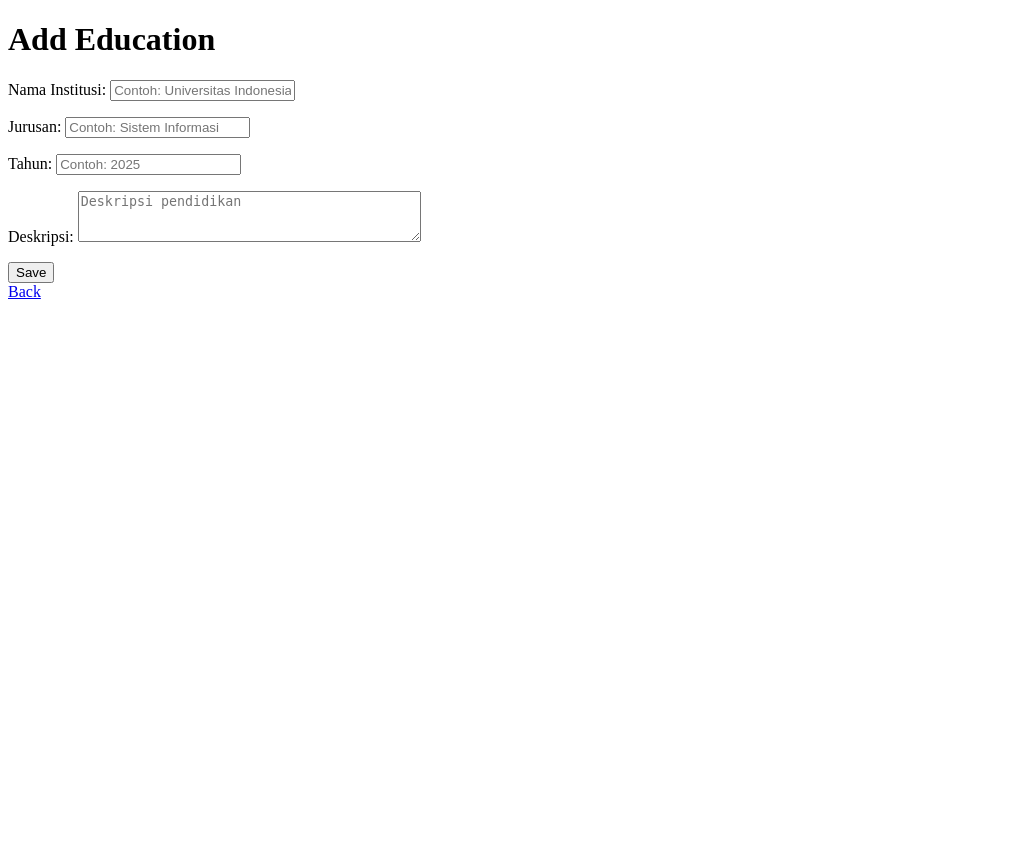
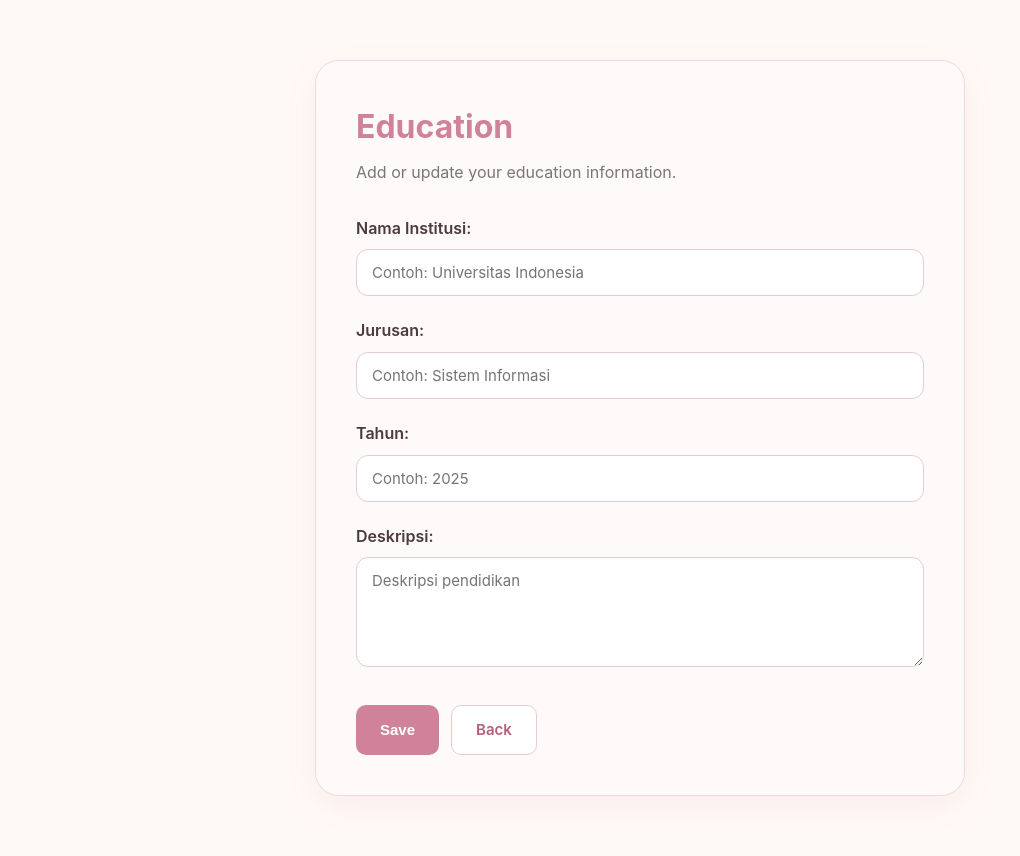
Before and after one commit to aishazahiraa/myportofolio, a Django app: page /education/add/ in a window 1280 px wide. Shown: the whole page, without its empty margins (0-1020 px from the left). Before the commit the page ends 299 px from the top, so only its background shows below. Run offline with Django 5.2, Linux system fonts and the light colour scheme.

Commit message:
feat: improve education form and action button styling

```diff
--- a/static/css/style.css
+++ b/static/css/style.css
@@ -810,3 +810,186 @@ h1,
     background: #c98295;
     transform: translateY(-2px);
 }
+
+/* Education Actions */
+.education-actions {
+    display: flex;
+    gap: 10px;
+    margin-top: 20px;
+}
+
+.btn-edit,
+.btn-delete {
+    display: inline-block;
+    padding: 9px 18px;
+    border-radius: 10px;
+    text-decoration: none;
+    font-size: 14px;
+    font-weight: 600;
+    transition: 0.2s ease;
+}
+
+.btn-edit {
+    background-color: #d58aa0;
+    color: white;
+}
+
+.btn-edit:hover {
+    background-color: #bd7189;
+    transform: translateY(-2px);
+}
+
+.btn-delete {
+    background-color: #f8e3e8;
+    color: #a94f68;
+    border: 1px solid #e7b8c5;
+}
+
+.btn-delete:hover {
+    background-color: #efccd5;
+    transform: translateY(-2px);
+}
+
+/* Education Edit & Delete Buttons */
+.education-actions {
+    display: flex;
+    gap: 10px;
+    margin-top: 20px;
+}
+
+.btn-edit,
+.btn-delete {
+    display: inline-block;
+    padding: 9px 18px;
+    border-radius: 10px;
+    text-decoration: none;
+    font-size: 14px;
+    font-weight: 600;
+    transition: 0.2s ease;
+}
+
+.btn-edit {
+    background-color: #d58aa0;
+    color: white;
+}
+
+.btn-edit:hover {
+    background-color: #bd7189;
+    transform: translateY(-2px);
+}
+
+.btn-delete {
+    background-color: #f8e3e8;
+    color: #a94f68;
+    border: 1px solid #e7b8c5;
+}
+
+.btn-delete:hover {
+    background-color: #efccd5;
+    transform: translateY(-2px);
+}
+
+.education-form-page {
+    min-height: 100vh;
+    display: flex;
+    justify-content: center;
+    align-items: center;
+    padding: 60px 20px;
+    background: #fff9f6;
+}
+
+.education-form-card {
+    width: 100%;
+    max-width: 650px;
+    background: #fffafa;
+    border: 1px solid #f1d8df;
+    border-radius: 24px;
+    padding: 40px;
+    box-shadow: 0 10px 30px rgba(180, 100, 125, 0.08);
+}
+
+.education-form-card h1 {
+    margin: 0 0 8px;
+    color: #cf8299;
+    font-size: 32px;
+}
+
+.form-subtitle {
+    margin: 0 0 30px;
+    color: #777;
+}
+
+.form-fields p {
+    margin-bottom: 22px;
+}
+
+.form-fields label {
+    display: block;
+    margin-bottom: 8px;
+    font-weight: 600;
+    color: #4b3a3f;
+}
+
+.form-fields input,
+.form-fields textarea,
+.form-fields select {
+    width: 100%;
+    box-sizing: border-box;
+    padding: 13px 15px;
+    border: 1px solid #e7cbd3;
+    border-radius: 12px;
+    background: white;
+    font-size: 15px;
+    font-family: inherit;
+    outline: none;
+    transition: 0.2s;
+}
+
+.form-fields input:focus,
+.form-fields textarea:focus,
+.form-fields select:focus {
+    border-color: #cf8299;
+    box-shadow: 0 0 0 3px rgba(207, 130, 153, 0.12);
+}
+
+.form-fields textarea {
+    resize: vertical;
+    min-height: 110px;
+}
+
+.form-actions {
+    display: flex;
+    gap: 12px;
+    margin-top: 30px;
+}
+
+.save-btn,
+.cancel-btn {
+    display: inline-block;
+    padding: 12px 24px;
+    border-radius: 10px;
+    font-size: 15px;
+    font-weight: 600;
+    text-decoration: none;
+    cursor: pointer;
+}
+
+.save-btn {
+    border: none;
+    background: #cf8299;
+    color: white;
+}
+
+.save-btn:hover {
+    background: #bc7088;
+}
+
+.cancel-btn {
+    border: 1px solid #e7cbd3;
+    background: #fff;
+    color: #b65f7b;
+}
+
+.cancel-btn:hover {
+    background: #fceef2;
+}
--- a/templates/education_form.html
+++ b/templates/education_form.html
@@ -1,21 +1,48 @@
+{% load static %}
+
 <!DOCTYPE html>
 <html lang="en">
 <head>
     <meta charset="UTF-8">
     <meta name="viewport" content="width=device-width, initial-scale=1.0">
-    <title>Add Education</title>
+    <title>Education Form</title>
+
+    <link rel="stylesheet" href="{% static 'css/style.css' %}">
 </head>
 
 <body>
-    <h1>Add Education</h1>
 
-    <form method="POST">
-        {% csrf_token %}
-        {{ form.as_p }}
+<div class="education-form-page">
 
-        <button type="submit">Save</button>
-    </form>
+    <div class="education-form-card">
 
-    <a href="{% url 'main:more_about_me' %}">Back</a>
+        <h1>Education</h1>
+        <p class="form-subtitle">
+            Add or update your education information.
+        </p>
+
+        <form method="POST">
+            {% csrf_token %}
+
+            <div class="form-fields">
+                {{ form.as_p }}
+            </div>
+
+            <div class="form-actions">
+                <button type="submit" class="save-btn">
+                    Save
+                </button>
+
+                <a href="{% url 'main:more_about_me' %}" class="cancel-btn">
+                    Back
+                </a>
+            </div>
+
+        </form>
+
+    </div>
+
+</div>
+
 </body>
 </html>
```
Also changed, not shown: templates/more_about_me.html (+10 -4 lines).
